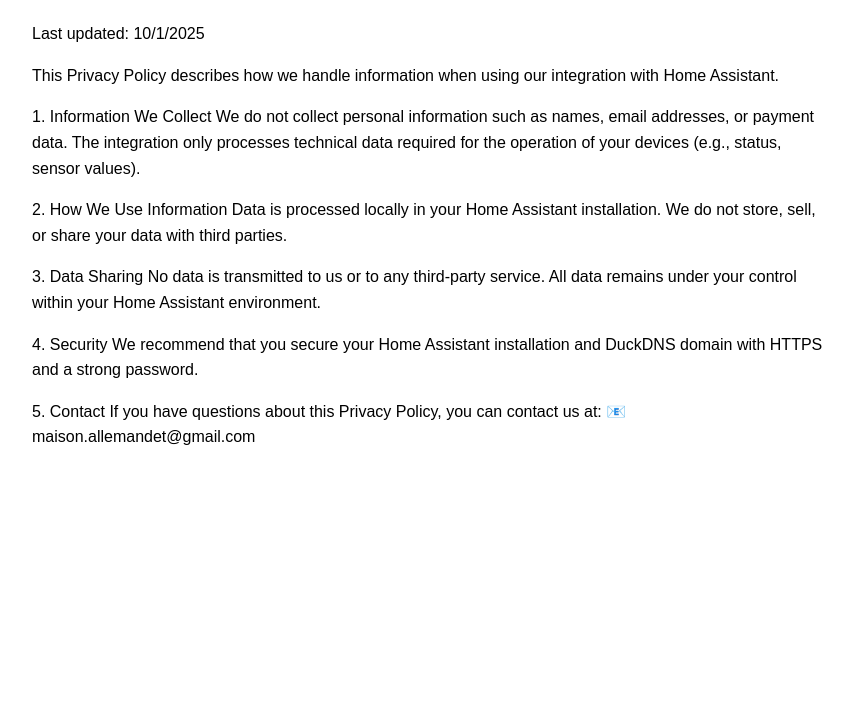
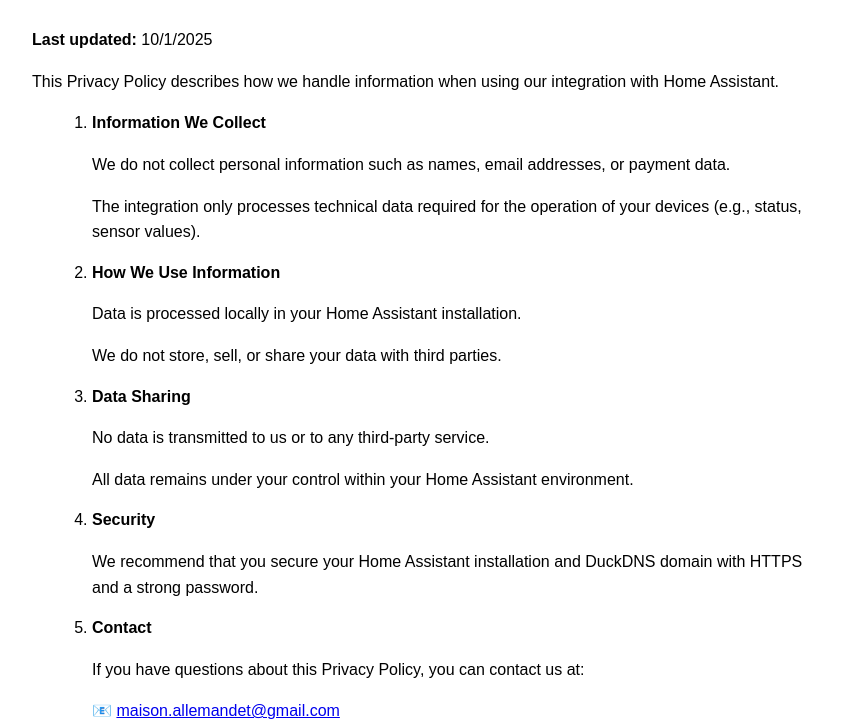
Before and after one commit to bluesnake25/home-assistant-company-profile, a plain HTML site: page index.html in a window 1280 px wide. Shown: the part 238-959 px from the top of the page, without its empty margins (208-1061 px from the left). Before the commit the page ends 800 px from the top, so only its background shows below. Drawn offline with Linux system fonts and the light colour scheme.

Commit message:
Update index.html

```diff
--- a/index.html
+++ b/index.html
@@ -16,25 +16,63 @@
       margin-bottom: 30px;
     }
     .logo img {
-      width: 120px; /* adapte si tu veux plus grand */
+      width: 120px; /* ajuste si nécessaire */
       height: auto;
+      max-width: 100%;
+    }
+    h1 {
+      text-align: center;
+      font-weight: bold;
+      font-size: 36px;
+      margin-bottom: 30px;
+    }
+    p {
+      margin-bottom: 15px;
+    }
+    ol {
+      margin-left: 20px;
     }
   </style>
 </head>
 <body>
   <div class="logo">
+    <!-- Chemin vers le logo dans ton repository -->
     <img src="logoma.png" alt="Company Logo">
   </div>
-  <h1 style="text-align: center; font-weight: bold; font-size: 36px;">
-  Privacy Policy
-</h1>
-  <p>Last updated: 10/1/2025<p>
 
-  </p>
+  <h1>Privacy Policy</h1>
+  <p><strong>Last updated:</strong> 10/1/2025</p>
 
-This Privacy Policy describes how we handle information when using our integration with Home Assistant.<p>
+  <p>This Privacy Policy describes how we handle information when using our integration with Home Assistant.</p>
 
-</p>
+  <ol>
+    <li>
+      <strong>Information We Collect</strong>
+      <p>We do not collect personal information such as names, email addresses, or payment data.</p>
+      <p>The integration only processes technical data required for the operation of your devices (e.g., status, sensor values).</p>
+    </li>
+    <li>
+      <strong>How We Use Information</strong>
+      <p>Data is processed locally in your Home Assistant installation.</p>
+      <p>We do not store, sell, or share your data with third parties.</p>
+    </li>
+    <li>
+      <strong>Data Sharing</strong>
+      <p>No data is transmitted to us or to any third-party service.</p>
+      <p>All data remains under your control within your Home Assistant environment.</p>
+    </li>
+    <li>
+      <strong>Security</strong>
+      <p>We recommend that you secure your Home Assistant installation and DuckDNS domain with HTTPS and a strong password.</p>
+    </li>
+    <li>
+      <strong>Contact</strong>
+      <p>If you have questions about this Privacy Policy, you can contact us at:</p>
+      <p>📧 <a href="mailto:maison.allemandet@gmail.com">maison.allemandet@gmail.com</a></p>
+    </li>
+  </ol>
+</body>
+</html></p>
 
 1. Information We Collect
 
@@ -71,6 +109,6 @@ We recommend that you secure your Home Assistant installation and DuckDNS domain
 
 5. Contact
 If you have questions about this Privacy Policy, you can contact us at:
-📧 maison.allemandet@gmail.com</p>
+as.betschen@gmail.com</p>
 </body>
 </html>
```
